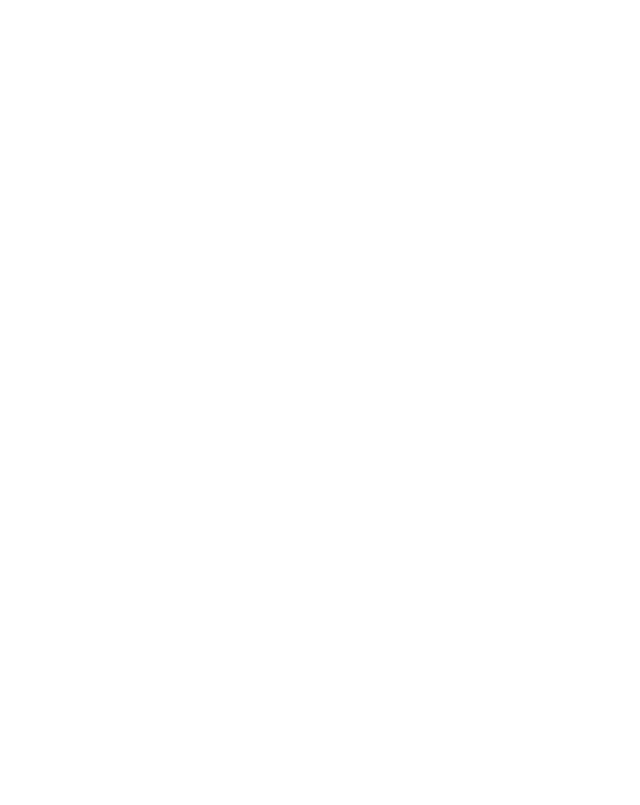
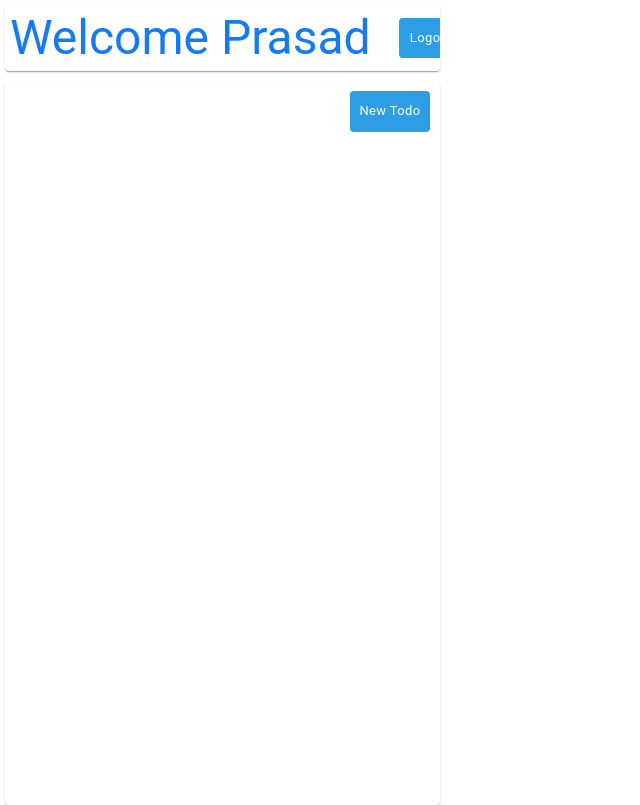
Before and after one commit to Prasad-Indika/to-do-app, a React (Vite) app: page /todolist in a window 1280 px wide. Shown: the whole page, without its empty margins (0-640 px from the left). Built offline with nearby package versions, Linux system fonts and the light colour scheme.

Commit message:
create add todo modal

```diff
--- a/src/app/App.jsx
+++ b/src/app/App.jsx
@@ -2,7 +2,7 @@ import { useState } from 'react'
 import './App.css'
 import SignIn from '../pages/Sign-in'
 import SignUp from '../pages/Sign-up/Sign-up'
-import { Route, Routes,Navigate, Link } from 'react-router-dom';
+import { Route, Routes,Navigate } from 'react-router-dom';
 import TodoList from '../pages/TodoList';
 
 function App() {
--- /dev/null
+++ b/src/components/AddUpdateTodoModal/index.jsx
@@ -0,0 +1,58 @@
+import { Box, Dialog, DialogTitle } from '@mui/material'
+import React, { useState } from 'react'
+import TextInput from '../../common/components/TextInput'
+import CommonButton from '../../common/components/Button'
+import { useDispatch } from 'react-redux'
+import { addTodo } from '../../store/slice/todoSlice'
+
+export default function AddUpdateTodoModal({onClose,visible}) {
+
+    const dispatch = useDispatch();
+    const [title,setTitle] = useState('');
+    const [description,setDescription] = useState('');
+
+    const handleSaveTodo = ()=>{
+        const id = Math.floor(Math.random()*900) + 100
+        const user = localStorage.getItem('user');
+        const newTodo = {
+            id:id,
+            user:user,
+            title:title,
+            description:description,
+            status:'NotComplete'
+        }
+        dispatch(addTodo(newTodo));
+        onClose();
+    }
+  return (
+    <Dialog onClose={onClose} open={visible} maxWidth={"lg"} sx={{margin:"10px"}}>
+        <Box sx={{margin:'10px'}}>
+            <DialogTitle>New Todo</DialogTitle>
+            <Box sx={{margin:'10px'}}>
+                <TextInput
+                    placeholder={"Title"}
+                    value={title}
+                    onChange={(e)=>{setTitle(e.target.value)}}
+                />
+            </Box>
+            <Box sx={{margin:'10px'}}>
+                <TextInput
+                    placeholder={"Description"}
+                    value={description}
+                    onChange={(e)=>{setDescription(e.target.value)}}
+                />
+            </Box>
+            <Box sx={{margin:'10px'}}>
+                <CommonButton
+                    name={"Save"}
+                    fullWidth
+                    onClick={()=>{handleSaveTodo()}}
+                />
+            </Box>
+
+
+         </Box>
+
+    </Dialog>
+  )
+}
--- /dev/null
+++ b/src/components/TodoHeader/index.jsx
@@ -0,0 +1,22 @@
+import { Card, CardContent, Grid2, Typography } from '@mui/material'
+import React from 'react'
+import CommonButton from '../../common/components/Button'
+
+export default function TodoHeader() {
+  return (
+    <Card sx={{margin:'5px'}}>
+        <Grid2 container sx={{margin:'5px'}}>
+            <Grid2 sx={{display:'flex',alignItems:'center'}} size={{lg:11}}>
+                <Typography variant="h3" style={{ color:'#167bf0' }}>
+                    Welcome Prasad
+                </Typography>
+            </Grid2>
+            <Grid2 sx={{display:'flex',alignItems:'center'}} size={{lg:1}}>
+                <CommonButton
+                    name={"Logout"}
+                />
+            </Grid2>
+        </Grid2>
+    </Card>
+  )
+}
--- a/src/pages/Sign-in/index.jsx
+++ b/src/pages/Sign-in/index.jsx
@@ -3,13 +3,32 @@ import React, { useState } from 'react'
 import TextInput from '../../common/components/TextInput'
 import CommonButton from '../../common/components/Button'
 import LoginLayout from '../../components/LoginLayout'
+import { Link, useNavigate } from 'react-router-dom'
+import { useSelector } from 'react-redux'
 
 
 
 export default function SignIn() {
 
+    const navigate = useNavigate();
     const [email,setEmail] = useState('');
     const [password,setPassword] = useState('');
+    const userData = useSelector((state)=>state.userSlice.data)
+
+    const handleLogin = ()=>{
+        const user = userData.find(user => user.email === email)
+        if(user){
+            if(user.password === password){
+                localStorage.setItem('user',user.email)
+                navigate("/todolist")
+            }else{
+                console.log("pasword incorrect");
+            }
+        }else{
+            console.log("No user");
+
+        }
+    }
 
   return (
    <LoginLayout>
@@ -38,7 +57,14 @@ export default function SignIn() {
                 <CommonButton
                     name={'Login'}
                     fullWidth
+                    onClick={()=>{
+                        console.log(userData);
+                        handleLogin();
+                    }}
                 />
+            </Box>
+            <Box sx={{margin:4}}>
+                <Link to={"/sign-up"}>New Account</Link>
             </Box>
         </Box>
    </LoginLayout>
--- a/src/pages/Sign-up/Sign-up.jsx
+++ b/src/pages/Sign-up/Sign-up.jsx
@@ -5,11 +5,13 @@ import CommonButton from '../../common/components/Button'
 import LoginLayout from '../../components/LoginLayout'
 import { useDispatch, useSelector } from 'react-redux'
 import { addUser } from '../../store/slice/userSlice'
+import { Link, useNavigate } from 'react-router-dom'
 
 
 
 export default function SignUp() {
 
+    const navigate = useNavigate();
     const dispatch = useDispatch();
     const [name,setName] = useState('');
     const [email,setEmail] = useState('');
@@ -57,17 +59,13 @@ export default function SignUp() {
                             password:password
                         }
                         dispatch(addUser(user))
+                        navigate("/sign-in")
                     }}
                 />
             </Box>
+
             <Box sx={{margin:4}}>
-                <CommonButton
-                    name={'get'}
-                    fullWidth
-                    onClick={()=>{
-                        console.log(userData);
-                    }}
-                />
+                <Link to={"/sign-in"}>Have Account</Link>
             </Box>
         </Box>
    </LoginLayout>
--- a/src/pages/TodoList/index.jsx
+++ b/src/pages/TodoList/index.jsx
@@ -1,8 +1,42 @@
-import React from 'react'
+import React, { useState } from 'react'
+import { useNavigate } from 'react-router-dom';
+import TodoHeader from '../../components/TodoHeader';
+import CommonButton from '../../common/components/Button';
+import { Box, Card } from '@mui/material';
+import AddUpdateTodoModal from '../../components/AddUpdateTodoModal';
+import { useSelector } from 'react-redux';
 
 export default function TodoList() {
+
+    const navigate = useNavigate()
+    const [visible,setVisible] = useState(false);
+    const todoData = useSelector((state)=>state.todoSlice.data)
+
+
   return (
-    <>
-    </>
+    <Box sx={{display:'flex',flexDirection:'column',height:'100vh'}}>
+        <Box>
+            <TodoHeader/>
+        </Box>
+        <Box sx={{flexGrow:1}}>
+            <Card sx={{margin:'5px',height:'100%'}}>
+                <Box sx={{display:'flex' ,justifyContent:'end',margin:'10px'}}>
+                    <CommonButton
+                        name={'New Todo'}
+                        onClick={()=>{setVisible(true)}}
+                    />
+                </Box>
+                <Box sx={{display:'flex' ,justifyContent:'space-between',margin:'10px'}}>
+
+                </Box>
+            </Card>
+        </Box>
+        { visible &&
+            <AddUpdateTodoModal
+                visible={visible}
+                onClose={()=>{setVisible(false)}}
+            />
+        }
+    </Box>
   )
 }
```
